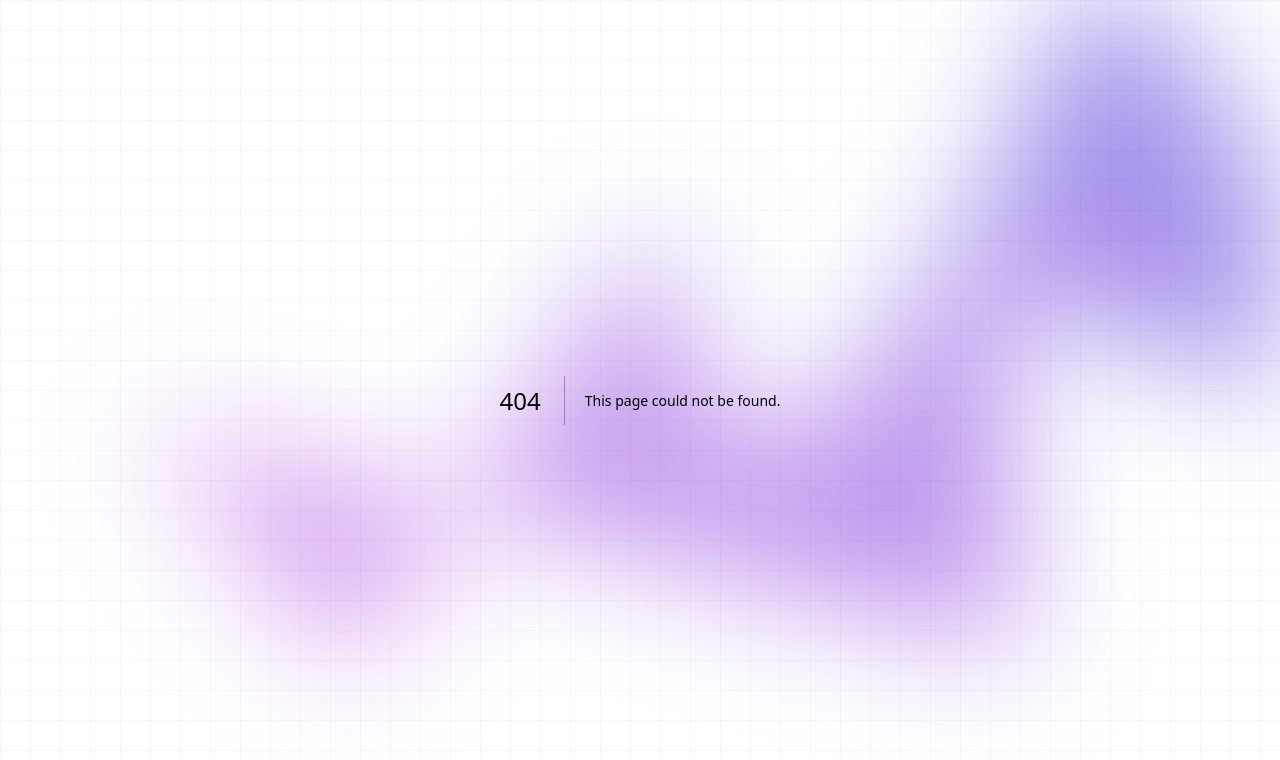
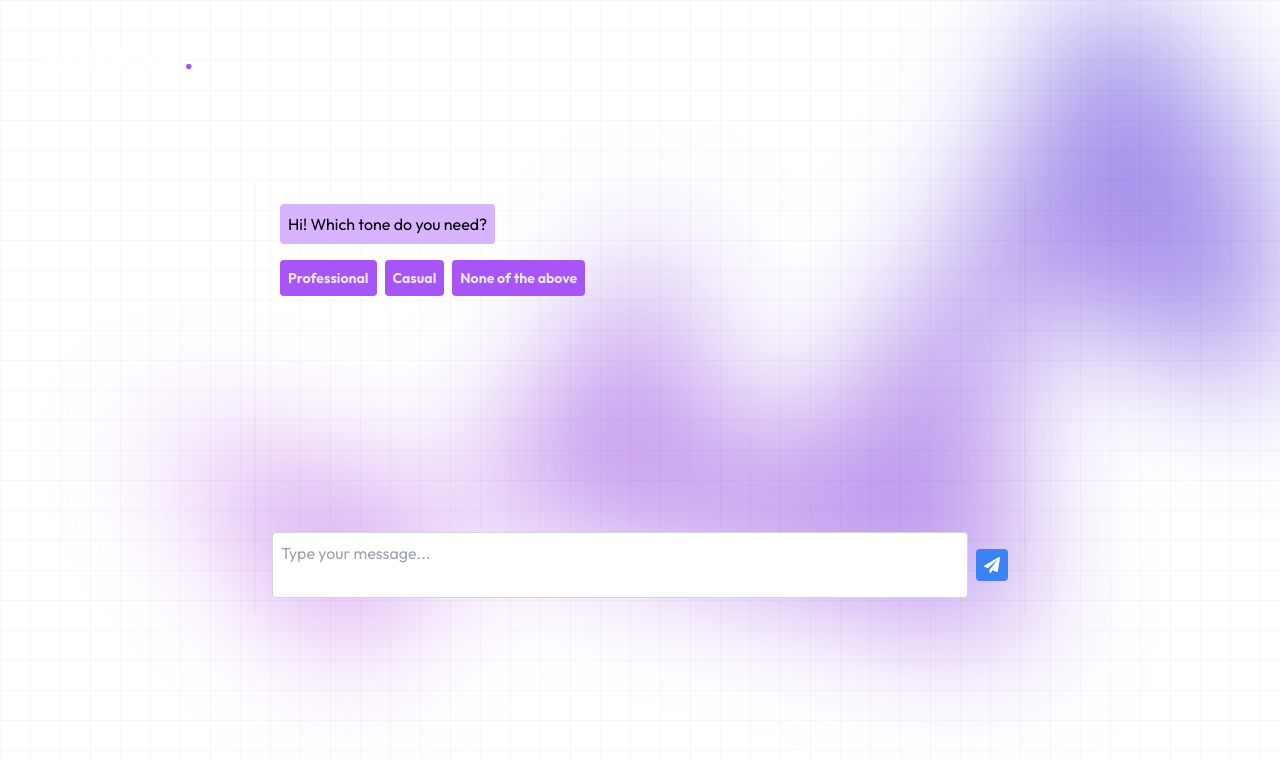
Before and after one commit to ansarworkingspace/WordFixer, a Next.js app: page /tool in a window 1280 px wide. Before the commit this address had no page. Shown: the top 760 px of the page. Built offline with nearby package versions, Linux system fonts and the light colour scheme.

Commit message:
chat ui and implimentaion done

```diff
--- /dev/null
+++ b/app/component/Tool.tsx
@@ -0,0 +1,127 @@
+"use client";
+
+import React, { useState, useEffect, useRef } from "react";
+import { FaPaperPlane } from "react-icons/fa"; // Importing an icon for the send button
+
+const Tool = () => {
+  const [paragraph, setParagraph] = useState<string>("");
+  const [messages, setMessages] = useState<
+    { text: string; type: "sent" | "received" }[]
+  >([{ text: "Hi! Which tone do you need?", type: "received" }]);
+  const [selectedTone, setSelectedTone] = useState<string | null>(null); // State for tone selection
+  const messagesEndRef = useRef<HTMLDivElement>(null); // Ref for scrolling to the bottom
+
+  const handleParagraphChange = (
+    event: React.ChangeEvent<HTMLTextAreaElement>
+  ) => {
+    const value = event.target.value;
+    if (value.length <= 400) {
+      setParagraph(value);
+    }
+  };
+
+  const handleSendMessage = () => {
+    if (paragraph.trim() && selectedTone) {
+      // If a tone is selected and the user sends a sentence
+      setMessages([...messages, { text: paragraph, type: "sent" }]);
+      setParagraph(""); // Clear the input after sending
+      setMessages((prevMessages) => [
+        ...prevMessages,
+        {
+          text: `You selected: ${selectedTone}. Here is your message.`,
+          type: "received",
+        },
+        {
+          text: "We will correct your grammar in the future.",
+          type: "received",
+        },
+      ]);
+    } else if (!selectedTone) {
+      // Prompt to select a tone if none is selected
+      setMessages((prevMessages) => [
+        ...prevMessages,
+        { text: "Please select a tone first.", type: "received" },
+      ]);
+    }
+  };
+
+  const handleToneSelection = (tone: string) => {
+    setSelectedTone(tone);
+    setMessages((prevMessages) => [
+      ...prevMessages,
+      {
+        text: `You selected: ${tone}. Now, please write your sentence.`,
+        type: "received",
+      },
+    ]);
+  };
+
+  useEffect(() => {
+    messagesEndRef.current?.scrollIntoView({ behavior: "smooth" });
+  }, [messages]);
+
+  return (
+    <div className="flex flex-col items-center justify-start w-full max-w-3xl p-4 shadow">
+      <div className="flex flex-col w-full mb-4 overflow-y-auto h-80 p-2">
+        {messages.map((msg, index) => (
+         <div
+         key={index}
+         className={`mb-2 p-2 rounded max-w-[80%] break-words ${
+           msg.type === "sent"
+             ? "bg-purple-500 text-white self-end"
+             : "bg-purple-300 text-black self-start"
+         }`}
+       >
+         {msg.text}
+       </div>
+
+        ))}
+        {/* Tone selection buttons as part of the initial message */}
+        {selectedTone === null && (
+          <div className="flex  mt-2 self-start font-bold text-sm items-center gap-2">
+            <button
+              onClick={() => handleToneSelection("Professional")}
+              className="p-2 bg-purple-500 text-gray-200 rounded"
+            >
+              Professional
+            </button>
+            <button
+              onClick={() => handleToneSelection("Casual")}
+              className="p-2 bg-purple-500 text-gray-200 rounded"
+            >
+              Casual
+            </button>
+            <button
+              onClick={() => handleToneSelection("None")}
+              className="p-2 bg-purple-500 text-gray-200 rounded"
+            >
+              None of the above
+            </button>
+          </div>
+        )}
+        <div ref={messagesEndRef} /> {/* Empty div for scrolling */}
+      </div>
+
+      {/* Text area and send button */}
+      <div className="flex items-center w-full">
+        <textarea
+          value={paragraph}
+          onChange={handleParagraphChange}
+          maxLength={400}
+          placeholder="Type your message..."
+          className="flex-1 text-black p-2 border border-gray-300 rounded focus:outline-none focus:ring focus:ring-blue-500 resize-none"
+          style={{ height: "auto", maxHeight: "150px", overflowY: "auto" }}
+        />
+
+        <button
+          onClick={handleSendMessage}
+          className="ml-2 p-2 text-white bg-blue-500 rounded hover:bg-blue-600 flex items-center justify-center"
+        >
+          <FaPaperPlane />
+        </button>
+      </div>
+    </div>
+  );
+};
+
+export default Tool;
--- /dev/null
+++ b/app/tool/page.tsx
@@ -0,0 +1,24 @@
+"use client";
+
+import React from "react";
+import Header from "../component/Header";
+import Tool from "../component/Tool";
+import { Outfit } from "next/font/google";
+
+// Load the font outside of the component
+const outfit = Outfit({ subsets: ["latin"] });
+
+const Page: React.FC = () => {
+  return (
+    <>
+      <Header />
+      <div
+        className={`text-white relative mt-16 overflow-hidden flex flex-col items-center gap-5 ${outfit.className}`}
+      >
+        <Tool />
+      </div>
+    </>
+  );
+};
+
+export default Page;
--- a/package.json
+++ b/package.json
@@ -9,6 +9,7 @@
     "lint": "next lint"
   },
   "dependencies": {
+    "axios": "^1.7.7",
     "next": "15.0.2",
     "react": "19.0.0-rc-02c0e824-20241028",
     "react-dom": "19.0.0-rc-02c0e824-20241028",
```
Also changed, not shown: app/globals.css (line endings or trailing spaces), 1 other file (tests, documents, lock files or other folders).
